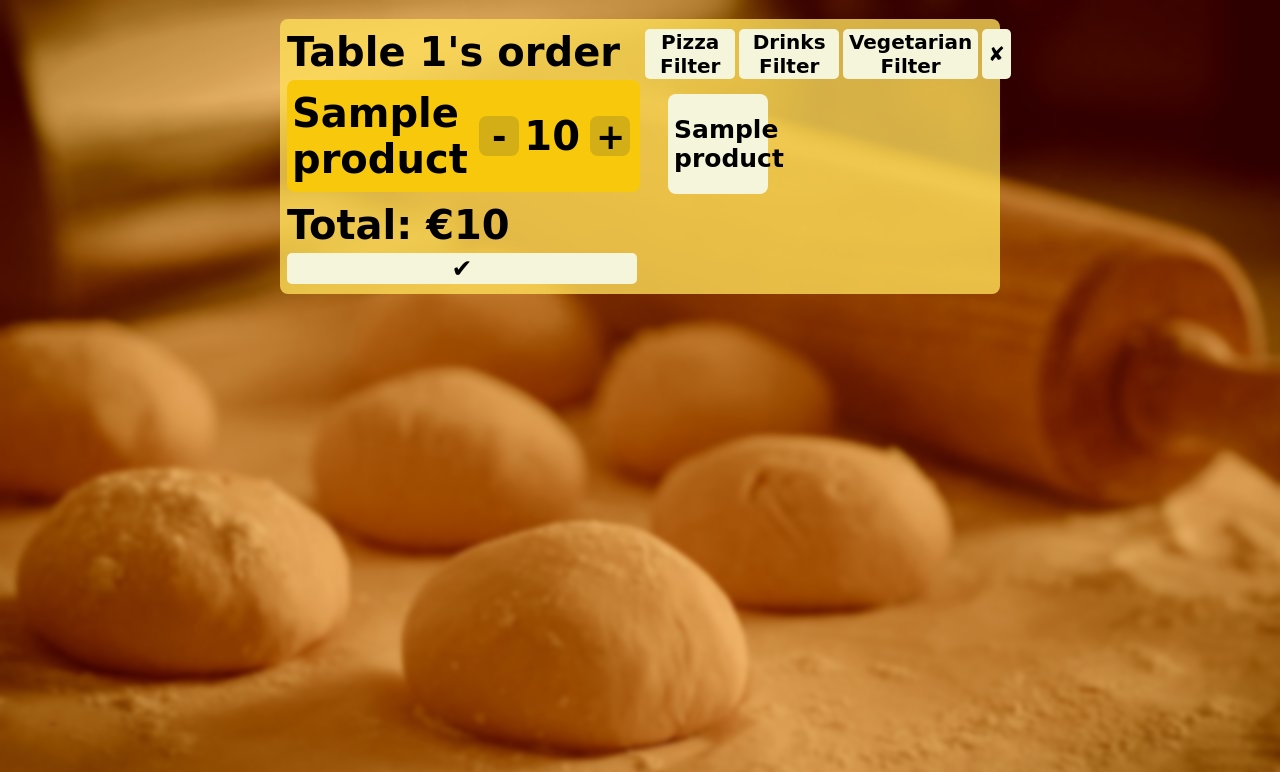
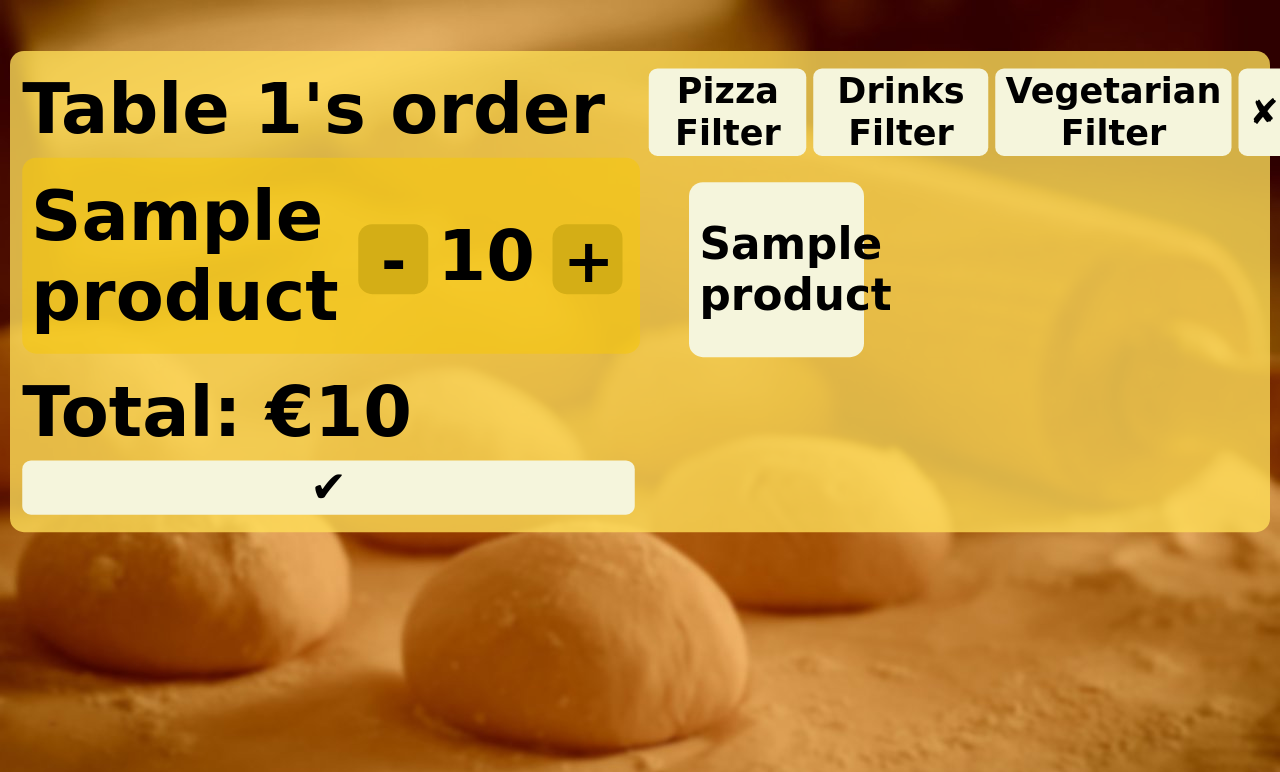
Before and after one commit to toent/TeamNULL, a Flask app: template templates/fohOrderPage.html in a window 1280 px wide. Shown: the top 772 px of the page. Run offline with Flask 3, Linux system fonts and the light colour scheme; the template is opened without the code that fills it: most values are stand-ins (such as "Sample title", 1, 10 or a date in 2020); some web fonts are replaced.

Commit message:
changed some styling

```diff
--- a/static/css/fohOrder.css
+++ b/static/css/fohOrder.css
@@ -2,6 +2,13 @@ body{
     background: url(/static/images/fohBackground.jpg);
     background-repeat: no-repeat;
     background-size: cover;
+}
+
+.wrapper{
+    display: flex;
+    justify-content: center;
+    margin-top: 12%;
+    transform: scale(1.75,1.75);
 }
 
 .orderScreen {
@@ -49,7 +56,6 @@ button{
     flex-wrap: wrap;
 }
 
-
 .productSelection > form > button{
     background-color: beige;
     font-size: 25px;
@@ -70,11 +76,30 @@ button{
     margin-top: 5px;
     margin-bottom: 5px;
     padding: 5px;
-    background-color: #F7C80C;
+    background-color: #f7c80c92;
     border-radius: 8px;
 }
 
-.orderedProduct > form > button{
+.orderL{
+    display: flex;
+    justify-content: start;
+    align-content: center;
+    align-items: center;
+}
+
+.orderL > p{
+    padding-right: 10px;
+    margin-top: 5px;
+    margin-bottom: 5px;
+}
+
+.orderR{
+    display: flex;
+    justify-content: end;
+    margin-left: auto;
+}
+
+.orderR > form > button{
     background-color: #d4ae16;
     font-size: 35px;
     text-align-last: center;
@@ -82,15 +107,15 @@ button{
     width: 40px;
     height: 40px;
     margin-right: 5px;
+    margin-top: 10px;
     border-radius: 8px;
 }
 
-.orderedProduct > p{
+.orderR > p{
     padding-right: 10px;
     margin-top: 5px;
     margin-bottom: 5px;
 }
-
 
 .productFilters{
     display: flex;
--- a/templates/fohOrderPage.html
+++ b/templates/fohOrderPage.html
@@ -9,6 +9,7 @@
     <link href="https://fonts.googleapis.com/css2?family=Italianno&display=swap" rel="stylesheet">
 </head>
 <body>
+    <div class="wrapper">
         <div class="topBar">
             <img class="logoImage"/>
         </div>
@@ -17,7 +18,8 @@
                 <p class="tableNr">Table {{ tableNumber }}'s order</p>
                 {% for orderLine in orderList %}
                     <div class="orderedProduct">
-                    <p>{{ orderLine.product.name }}</p>
+                        <div class="orderL"><p>{{ orderLine.product.name }}</p></div>
+                        <div class="orderR">
                             <form action="{{ url_for('fohOrder') }}" method="POST">
                             <input type="hidden" name="addedPizza" value="{{ orderLine.product.name }}">
                             <input type="hidden" name="addedQuantity" value="-1">
@@ -29,6 +31,7 @@
                             <input type="hidden" name="addedQuantity" value="1">
                             <button type="submit">+</button>
                             </form>
+                        </div>
                     </div>
                 {% endfor %}
 
@@ -60,5 +63,7 @@
                 </div>
             </div>
         </div>
+    </div>
+
 </body>
 </html>
```
Lines whose indentation alone changed are shown as unchanged.
